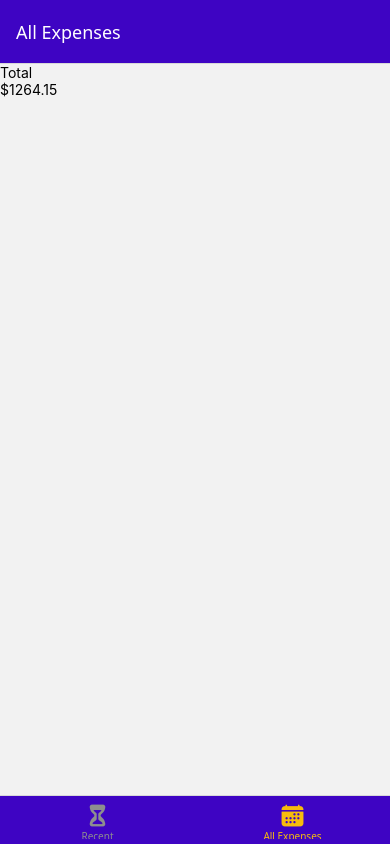
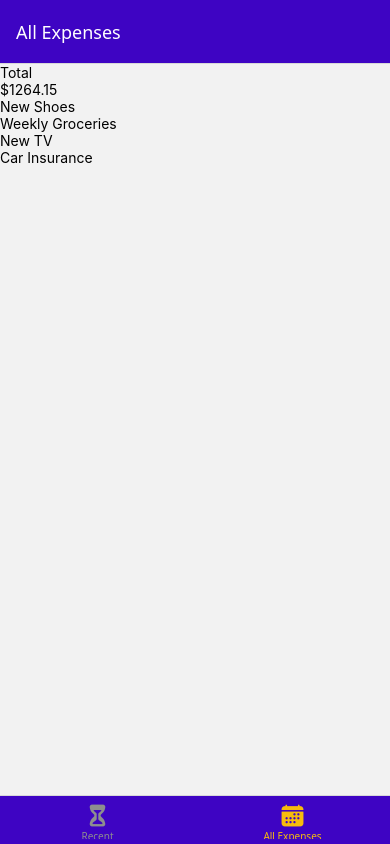
Before and after one commit to moshnogorskaia/expenses-tracker, a React Native app: screen /AllExpenses in a window 390 px wide. Built offline with nearby package versions, Linux system fonts and the light colour scheme.

Commit message:
Show dummy data

```diff
--- a/components/ExpensesOutput/ExpensesList.js
+++ b/components/ExpensesOutput/ExpensesList.js
@@ -1,7 +1,17 @@
 import { View, Text, FlatList } from "react-native";
 
+function renderExpenseItem(itemData) {
+	return <Text>{itemData.item.description}</Text>;
+}
+
 function ExpensesList({ expenses }) {
-	return <FlatList />;
+	return (
+		<FlatList
+			data={expenses}
+			renderItem={renderExpenseItem}
+			keyExtractor={(item) => item.id}
+		/>
+	);
 }
 
 export default ExpensesList;
--- a/components/ExpensesOutput/ExpensesOutput.js
+++ b/components/ExpensesOutput/ExpensesOutput.js
@@ -5,35 +5,35 @@
 const DUMMY_EXPENSES = [
 	{
 		id: "e1",
-		title: "New Shoes",
+		description: "New Shoes",
 		amount: 69.99,
 		date: new Date(2021, 7, 14),
 	},
 	{
 		id: "e2",
-		title: "Weekly Groceries",
+		description: "Weekly Groceries",
 		amount: 100.0,
 		date: new Date(2021, 7, 15),
 	},
 	{
 		id: "e3",
-		title: "New TV",
+		description: "New TV",
 		amount: 799.49,
 		date: new Date(2021, 7, 16),
 	},
 	{
 		id: "e4",
-		title: "Car Insurance",
+		description: "Car Insurance",
 		amount: 294.67,
 		date: new Date(2021, 7, 17),
 	},
 ];
 
-function ExpensesOutput({ expenses, expensesPeriod }) {
+function ExpensesOutput({ expensesPeriod }) {
 	return (
 		<View>
 			<ExpensesSummary expenses={DUMMY_EXPENSES} periodName={expensesPeriod} />
-			<ExpensesList />
+			<ExpensesList expenses={DUMMY_EXPENSES} />
 		</View>
 	);
 }
--- a/screens/AllExpenses.js
+++ b/screens/AllExpenses.js
@@ -1,4 +1,3 @@
-import { Text } from "react-native";
 import ExpensesOutput from "../components/ExpensesOutput/ExpensesOutput";
 
 function AllExpenses() {
```
